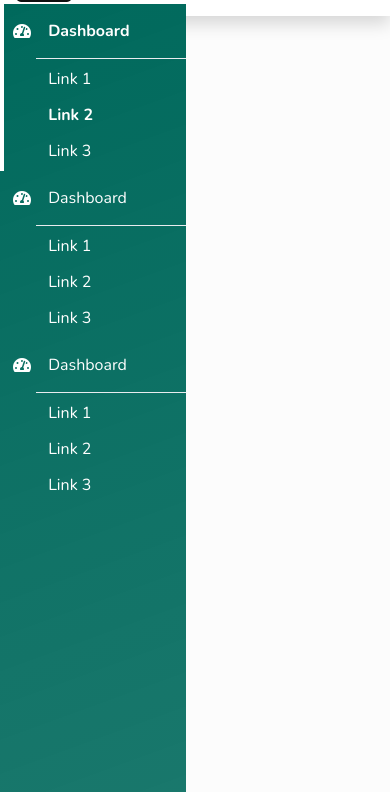
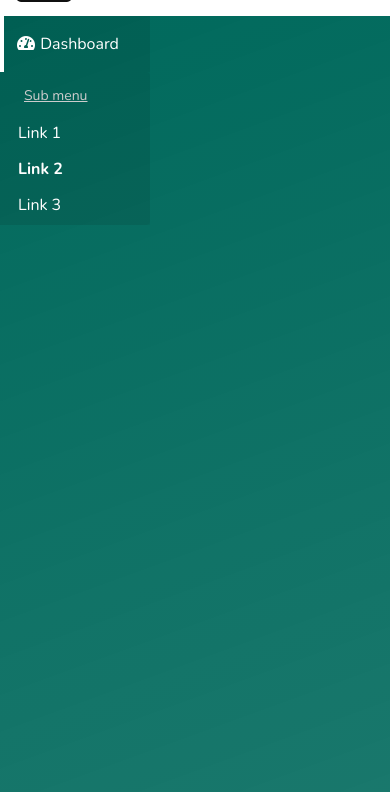
Before and after one commit to MeTaLiKiD/bboard, a plain HTML site: page index.html in a window 390 px wide. Both pictures are taken after a click on the button "Toggle navbar". Shown: the part 52-844 px from the top of the page. Drawn offline with nearby package versions, Linux system fonts and the light colour scheme.

Commit message:
Changing sidebar color and behavior

```diff
--- a/css/bboard-desktop.css
+++ b/css/bboard-desktop.css
@@ -1,20 +1,16 @@
 @media (min-width: 768px) {
-  /***********************************/
-  /* NAVBAR **************************/
-  /***********************************/
-  .bb-navbar-brand {
-    margin-left: 56px;
-  }
+
   /***********************************/
   /* SIDEBAR *************************/
   /***********************************/
   .bb-sidebar.collapse {
     display: block;
   }
+
   .bb-sidebar-link:hover .bb-sidebar-sublinks {
     display: block;
     position: absolute;
     top: 0;
-    left: 56px;
+    left: 100px;
   }
 }
--- a/css/bboard-mobile.css
+++ b/css/bboard-mobile.css
@@ -1,69 +1,96 @@
 @media(max-width: 767.98px) {
+
     /***********************************/
     /* NAVBAR **************************/
     /***********************************/
+
     .bb-navbar-nav {
         -ms-flex-direction: row;
         flex-direction: row;
     }
+
     .bb-navbar-nav .nav-link {
         padding-right: .5rem;
         padding-left: .5rem;
     }
+
     .bb-navbar-nav .dropdown-menu {
         position: fixed;
-        top: 56px;
+        top: 58px;
         left: 5px;
         right: 5px;
     }
+
     .bb-navbar-nav .dropdown-message {
         max-width: 100%;
     }
+
     /***********************************/
     /* SIDEBAR *************************/
     /***********************************/
+
     .bb-sidebar {
-        top: 56px;
-        width: auto;
+        width: 100%;
     }
-    .bb-sidebar-loader {
-        display: none;
+
+    .bb-sidebar-link {
+        display: inline-block;
+        background-color: rgba(0, 0, 0, .05);
     }
-    .bb-sidebar-link.active {
-        box-shadow: inset 4px 0 0 #FFFFFF;
+
+    .bb-sidebar-link-text {
+        display: inline-block;
     }
+
     .bb-sidebar-links {
         text-align: left;
     }
+
     .bb-sidebar-sublinks {
         display: inline-block;
         background-color: inherit;
+        width: 100%;
     }
+
+    .bb-sidebar-sublinks .dropdown-header {
+        color: #ccc;
+        text-decoration: underline;
+    }
+
     .bb-sidebar-link>a {
-        vertical-align: top;
-        display: inline-block;
-        padding-left: .75rem;
+        display: block;
         color: #FFF;
     }
+
+    .bb-sidebar-link-text {
+        font-size: 1rem;
+    }
+
     .bb-sidebar-link>a:hover {
         background-color: inherit;
     }
+
     .bb-sidebar-sublinks {
         border: none;
     }
+
     .bb-sidebar-title {
         font-weight: normal;
     }
+
     .bb-sidebar-sublinks a:hover {
         background-color: inherit;
     }
+
     .bb-sidebar-sublink a.active {
         background-color: inherit;
         color: #FFF;
     }
+
     .bb-sidebar-sublinks a {
         color: #FFF;
     }
+
     /***********************************/
     /* WRAPER **************************/
     /***********************************/
--- a/css/bboard.css
+++ b/css/bboard.css
@@ -132,19 +132,25 @@ body {
 
 .bb-sidebar-link>a {
   color: rgba(255, 255, 255, .5);
-  height: 56px;
-  line-height: 56px;
   display: block;
+  text-decoration: none;
+  padding: 1rem;
+}
+
+.bb-sidebar-link-text {
+  display: block;
+  font-size: 0.7rem;
 }
 
 .bb-sidebar-link>a:hover {
   color: rgba(255, 255, 255, .75);
-  background-color: rgba(0, 0, 0, .05);
+  background-color: rgba(0, 0, 0, .1);
 }
 
 .bb-sidebar-link.active>a {
   color: rgba(255, 255, 255, 1);
   box-shadow: inset 4px 0 0 #FFFFFF;
+  background-color: rgba(0, 0, 0, .05);
 }
 
 .bb-sidebar-sublinks {
@@ -160,31 +166,28 @@ body {
   text-align: left;
 }
 
+.bb-sidebar-sublinks .dropdown-header {
+  padding-top: 1rem;
+}
+
 .bb-sidebar-sublinks a {
   color: inherit;
   display: block;
-  margin: 4px 2px;
-  margin-left: 0;
+  margin: 4px 6px;
   padding: 0 .75rem;
-  border-radius: 0 5px 5px 0;
-  height: 32px;
+  border-radius: 5px;
   line-height: 32px;
 }
 
 .bb-sidebar-sublinks a:hover {
   text-decoration: none;
-  background-color: rgba(0, 0, 0, 0.05);
+  background-color: rgba(0, 105, 92, 0.05);
 }
 
 .bb-sidebar-sublink a.active {
   background-color: rgba(0, 0, 0, 0.05);
-  color: #34495E;
+  color: #00695c;
   font-weight: bold;
-}
-
-.bb-sidebar-title {
-  font-weight: bold;
-  color: #34495E;
 }
 
 .bb-sidebar-title a {
--- a/index.html
+++ b/index.html
@@ -164,19 +164,17 @@
   </nav>
 
   <!-- SIDEBAR -->
-  <div class="bb-sidebar bb-bg-primary collapse" id="Sidebar">
+  <div class="bb-sidebar collapse" id="Sidebar">
 
     <!-- SIDEBAR-LINKS -->
     <ul class="bb-sidebar-links">
       <li class="bb-sidebar-link active" href="#">
         <a href="#">
           <i class="fas fa-fw fa-tachometer-alt"></i>
+          <span class="bb-sidebar-link-text">Dashboard</span>
         </a>
-        <ul class="bb-sidebar-sublinks bb-bg-secondary">
-          <li class="bb-sidebar-sublink bb-sidebar-title">
-            <a class="active" href="#">Dashboard</a>
-          </li>
-          <li class="bb-sidebar-divider"></li>
+        <ul class="bb-sidebar-sublinks">
+          <h6 class="dropdown-header">Sub menu</h6>
           <li class="bb-sidebar-sublink">
             <a href="#">Link 1</a>
           </li>
@@ -186,48 +184,7 @@
           <li class="bb-sidebar-sublink">
             <a href="#">Link 3</a>
           </li>
-        </ul>
-      </li>
 
-      <li class="bb-sidebar-link" href="#">
-        <a href="#">
-          <i class="fas fa-fw fa-tachometer-alt"></i>
-        </a>
-        <ul class="bb-sidebar-sublinks bb-bg-secondary">
-          <li class="bb-sidebar-sublink bb-sidebar-title">
-            <a href="#">Dashboard</a>
-          </li>
-          <li class="bb-sidebar-divider"></li>
-          <li class="bb-sidebar-sublink">
-            <a href="#">Link 1</a>
-          </li>
-          <li class="bb-sidebar-sublink">
-            <a href="#">Link 2</a>
-          </li>
-          <li class="bb-sidebar-sublink">
-            <a href="#">Link 3</a>
-          </li>
-        </ul>
-      </li>
-
-      <li class="bb-sidebar-link" href="#">
-        <a href="#">
-          <i class="fas fa-fw fa-tachometer-alt"></i>
-        </a>
-        <ul class="bb-sidebar-sublinks bb-bg-secondary">
-          <li class="bb-sidebar-sublink bb-sidebar-title">
-            <a href="#">Dashboard</a>
-          </li>
-          <li class="bb-sidebar-divider"></li>
-          <li class="bb-sidebar-sublink">
-            <a href="#">Link 1</a>
-          </li>
-          <li class="bb-sidebar-sublink">
-            <a href="#">Link 2</a>
-          </li>
-          <li class="bb-sidebar-sublink">
-            <a href="#">Link 3</a>
-          </li>
         </ul>
       </li>
 
```
